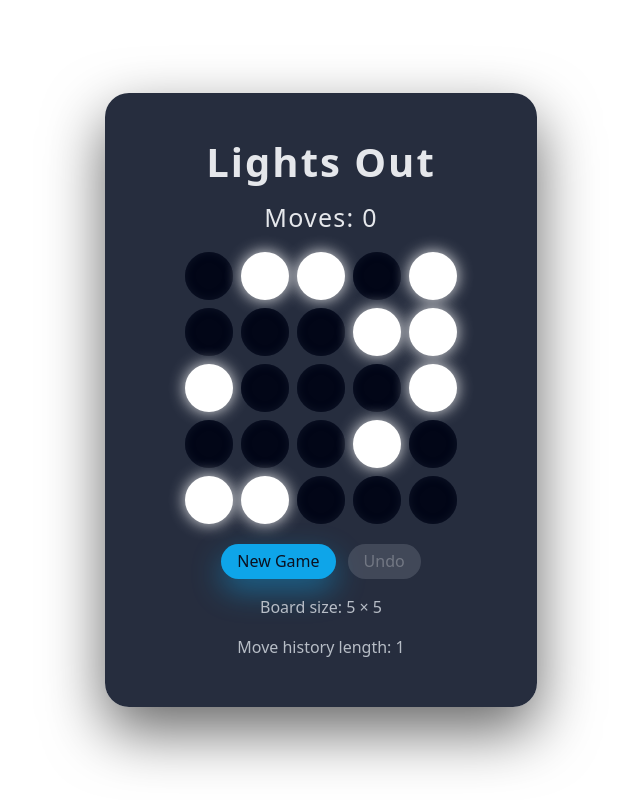
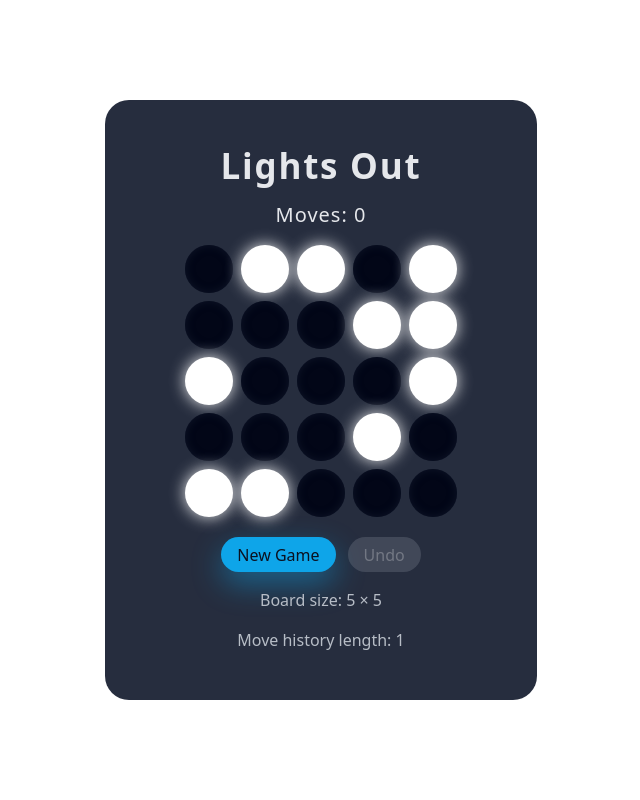
Before and after one commit to orobaidullah/light-out-puzzle, a React (Vite) app: page / in a window 1280 px wide. Shown: the whole page, without its empty margins (359-999 px from the left). Built offline with nearby package versions, Linux system fonts and the light colour scheme.

Commit message:
Update Game.css

```diff
--- a/src/components/Game/Game.css
+++ b/src/components/Game/Game.css
@@ -17,7 +17,7 @@ body {
   background: rgba(15, 23, 42, 0.9);
   border-radius: 24px;
   padding: 32px 40px;
-  box-shadow: 0 24px 60px rgba(0, 0, 0, 0.6);
+
   color: #e5e7eb;
   text-align: center;
   max-width: 420px;
@@ -26,7 +26,7 @@ body {
 
 .game-title {
   margin: 15px 0;
-  font-size: 40px;
+  font-size: 35px;
   letter-spacing: 0.05em;
 }
 
@@ -37,7 +37,7 @@ body {
 
 .game__status {
   margin: 15px 0;
-  font-size: 25px;
+  font-size: 20px;
   letter-spacing: 0.05em;
 }
 
```
